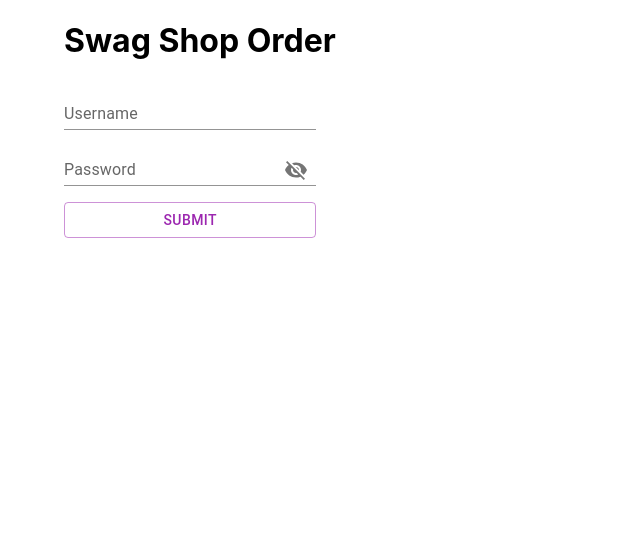
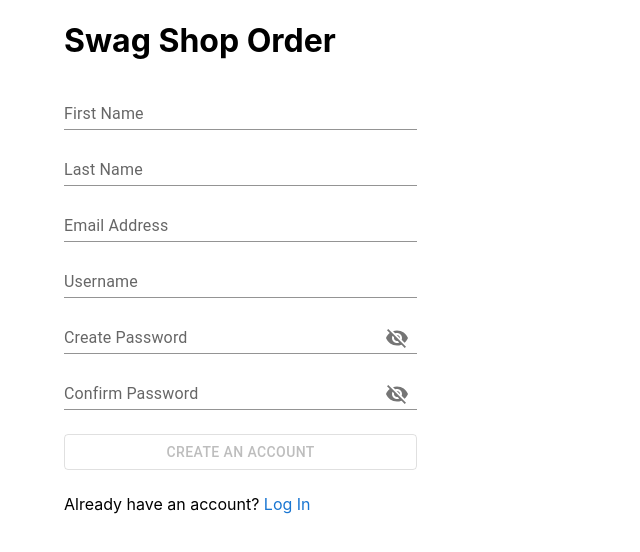
Before and after one commit to minhle2704/swag-order, a React (Create React App) app: page /sign-up in a window 1280 px wide. Before the commit this address led to /login. Shown: the top 552 px of the page, without its empty margins (0-640 px from the left). Built offline with nearby package versions, Linux system fonts and the light colour scheme.

Commit message:
Add sign up page

```diff
--- a/src/App.js
+++ b/src/App.js
@@ -1,5 +1,5 @@
 import React, { useState, useEffect } from "react";
-import { Route, Routes, useNavigate } from "react-router-dom";
+import { Route, Routes, useNavigate, useLocation } from "react-router-dom";
 import Container from "@mui/material/Container";
 
 import MyCart from "./component/SwagManagement/MyCart";
@@ -9,6 +9,7 @@ import SwagCardContainer from "./component/SwagManagement/SwagCardContainer";
 import SwagDialog from "./component/SwagManagement/SwagDialog";
 import Login from "./component/UserManagement/Login";
 import MyOrder from "./component/UserManagement/MyOrder";
+import SignUp from "./component/UserManagement/SignUp";
 
 function App() {
   const [user, setUser] = useState(null);
@@ -17,10 +18,12 @@ function App() {
   const [shouldOpenAddSwagDialog, setShouldOpenAddSwagDialog] = useState(false);
   const [orderData, setOrderData] = useState([]);
 
+  const { pathname } = useLocation();
+
   const navigate = useNavigate();
 
   useEffect(() => {
-    if (!user) {
+    if (!user && pathname !== "/sign-up") {
       navigate("/login");
     }
   }, []);
@@ -90,7 +93,7 @@ function App() {
 
       <Routes>
         <Route path="/login" element={<Login setUser={setUser} />}></Route>
-
+        <Route path="/sign-up" element={<SignUp setUser={setUser} />}></Route>
         <Route
           path="/"
           element={
--- a/src/component/Header.jsx
+++ b/src/component/Header.jsx
@@ -15,7 +15,7 @@ function Header({ text, user, swagOrders, handleClickOpenAddSwagDialog }) {
   return (
     <Stack direction="row" justifyContent="space-between" alignItems="center">
       <h1>{text}</h1>
-      {pathname !== "/login" && (
+      {pathname !== "/login" && pathname !== "/sign-up" && (
         <Stack direction="row" spacing={1} alignItems="center">
           <Button variant="text" onClick={() => navigate("/my-order")}>
             Hello {user?.username}
--- a/src/component/SwagManagement/CheckOut.jsx
+++ b/src/component/SwagManagement/CheckOut.jsx
@@ -14,7 +14,6 @@ import { AdapterDayjs } from "@mui/x-date-pickers/AdapterDayjs";
 function CheckOut({ user, swagOrders, clearSwagOrders, setSwagData }) {
   const [name, setName] = useState("");
   const [phoneNumber, setPhoneNumber] = useState("");
-  const [emailAddress, setEmailAddress] = useState("");
   const [deliveryAddress, setDeliveryAddress] = useState("");
   const [date, setDate] = useState(null);
   const [shouldOpenConfirmOrderDialog, setShouldOpenConfirmOrderDialog] =
@@ -50,14 +49,6 @@ function CheckOut({ user, swagOrders, clearSwagOrders, setSwagData }) {
     setSwagData(data);
   };
 
-  const isEmailAddressValid =
-    !emailAddress ||
-    !!emailAddress.match(/^[a-zA-Z0-9_.+-]+@[a-zA-Z0-9-]+\.[a-zA-Z0-9-]+$/);
-
-  const emailAddressHelperText = isEmailAddressValid
-    ? ""
-    : "Example: example@mail.com";
-
   return (
     <Stack spacing={4} width="50ch">
       <Stack spacing={1} width="50ch">
@@ -75,15 +66,7 @@ function CheckOut({ user, swagOrders, clearSwagOrders, setSwagData }) {
           value={phoneNumber}
           onChange={(event) => setPhoneNumber(event.target.value)}
         />
-        <TextField
-          color="secondary"
-          label="Email Address"
-          variant="standard"
-          value={emailAddress}
-          onChange={(event) => setEmailAddress(event.target.value)}
-          error={!isEmailAddressValid}
-          helperText={emailAddressHelperText}
-        />
+
         <TextField
           color="secondary"
           label="Deliver Address"
--- a/src/component/UserManagement/Login.jsx
+++ b/src/component/UserManagement/Login.jsx
@@ -4,13 +4,11 @@ import TextField from "@mui/material/TextField";
 import Stack from "@mui/material/Stack";
 import Button from "@mui/material/Button";
 import Alert from "@mui/material/Alert";
-import FormControl from "@mui/material/FormControl";
-import Input from "@mui/material/Input";
-import InputLabel from "@mui/material/InputLabel";
 import InputAdornment from "@mui/material/InputAdornment";
 import IconButton from "@mui/material/IconButton";
 import Visibility from "@mui/icons-material/Visibility";
 import VisibilityOff from "@mui/icons-material/VisibilityOff";
+import Link from "@mui/material/Link";
 
 function Login({ setUser }) {
   const [username, setUsername] = useState("");
@@ -58,26 +56,46 @@ function Login({ setUser }) {
           onChange={(event) => setUsername(event.target.value)}
         />
 
-        <FormControl variant="standard">
-          <InputLabel>Password</InputLabel>
-          <Input
-            type={shouldShowPassword ? "text" : "password"}
-            endAdornment={
+        <TextField
+          color="secondary"
+          label="Password"
+          variant="standard"
+          type={shouldShowPassword ? "text" : "password"}
+          InputProps={{
+            endAdornment: (
               <InputAdornment position="end">
                 <IconButton onClick={handleClickShowPassword}>
                   {shouldShowPassword ? <Visibility /> : <VisibilityOff />}
                 </IconButton>
               </InputAdornment>
-            }
-            value={password}
-            onChange={(event) => setPassword(event.target.value)}
-          />
-        </FormControl>
+            ),
+          }}
+          value={password}
+          onChange={(event) => setPassword(event.target.value)}
+        />
       </Stack>
 
-      <Button color="secondary" variant="outlined" onClick={handleUserLogin}>
+      <Button
+        disabled={!username || !password}
+        color="secondary"
+        variant="outlined"
+        onClick={handleUserLogin}
+      >
         Submit
       </Button>
+      <div>
+        Don't have an account?{" "}
+        <Link
+          href="/sign-up"
+          onClick={(event) => {
+            event.preventDefault();
+            navigate("/sign-up");
+          }}
+          underline="hover"
+        >
+          Sign Up
+        </Link>
+      </div>
 
       {hasLoginError && (
         <Alert severity="error">
--- /dev/null
+++ b/src/component/UserManagement/SignUp.jsx
@@ -0,0 +1,172 @@
+import React, { useState } from "react";
+import { useNavigate } from "react-router-dom";
+import TextField from "@mui/material/TextField";
+import Stack from "@mui/material/Stack";
+import Button from "@mui/material/Button";
+import Alert from "@mui/material/Alert";
+import InputAdornment from "@mui/material/InputAdornment";
+import IconButton from "@mui/material/IconButton";
+import Visibility from "@mui/icons-material/Visibility";
+import VisibilityOff from "@mui/icons-material/VisibilityOff";
+import Link from "@mui/material/Link";
+
+function SignUp({ setUser }) {
+  const [firstName, setFirstName] = useState("");
+  const [lastName, setLastName] = useState("");
+  const [email, setEmail] = useState("");
+  const [username, setUsername] = useState("");
+  const [password, setPassword] = useState("");
+  const [confirmPassword, setConfirmPassword] = useState("");
+
+  const [shouldShowPassword, setShouldShowPassword] = useState(false);
+  const [signUpError, setSignUpError] = useState(null);
+
+  const navigate = useNavigate();
+
+  const handleClickShowPassword = () => {
+    setShouldShowPassword(!shouldShowPassword);
+  };
+
+  const handleUserSignUp = async () => {
+    const payload = {
+      firstName,
+      lastName,
+      email,
+      username,
+      password,
+    };
+
+    const response = await fetch("http://localhost:5000/sign-up", {
+      method: "POST",
+      headers: {
+        "Content-Type": "application/json",
+      },
+      body: JSON.stringify(payload),
+    });
+
+    if (response.ok) {
+      const { role, id, orders } = await response.json();
+      setUser({ username, role, id, orders });
+      navigate("/");
+    } else {
+      const error = await response.text();
+      setSignUpError(error);
+    }
+  };
+
+  const isPasswordMatch = password === confirmPassword;
+  const passwordHelperText = isPasswordMatch ? "" : "Password does not match";
+
+  const isEmailAddressValid =
+    !email || !!email.match(/^[a-zA-Z0-9_.+-]+@[a-zA-Z0-9-]+\.[a-zA-Z0-9-]+$/);
+  const emailAddressHelperText = isEmailAddressValid
+    ? ""
+    : "Example: example@mail.com";
+
+  return (
+    <Stack spacing={3} width="35ch">
+      <Stack spacing={1}>
+        <TextField
+          color="secondary"
+          label="First Name"
+          variant="standard"
+          value={firstName}
+          onChange={(event) => setFirstName(event.target.value)}
+        />
+
+        <TextField
+          color="secondary"
+          label="Last Name"
+          variant="standard"
+          value={lastName}
+          onChange={(event) => setLastName(event.target.value)}
+        />
+
+        <TextField
+          color="secondary"
+          label="Email Address"
+          variant="standard"
+          value={email}
+          onChange={(event) => setEmail(event.target.value)}
+          error={!isEmailAddressValid}
+          helperText={emailAddressHelperText}
+        />
+
+        <TextField
+          color="secondary"
+          label="Username"
+          variant="standard"
+          value={username}
+          onChange={(event) => setUsername(event.target.value)}
+        />
+
+        <TextField
+          color="secondary"
+          label="Create Password"
+          variant="standard"
+          type={shouldShowPassword ? "text" : "password"}
+          InputProps={{
+            endAdornment: (
+              <InputAdornment position="end">
+                <IconButton onClick={handleClickShowPassword}>
+                  {shouldShowPassword ? <Visibility /> : <VisibilityOff />}
+                </IconButton>
+              </InputAdornment>
+            ),
+          }}
+          value={password}
+          onChange={(event) => setPassword(event.target.value)}
+        />
+
+        <TextField
+          color="secondary"
+          label="Confirm Password"
+          variant="standard"
+          type={shouldShowPassword ? "text" : "password"}
+          InputProps={{
+            endAdornment: (
+              <InputAdornment position="end">
+                <IconButton onClick={handleClickShowPassword}>
+                  {shouldShowPassword ? <Visibility /> : <VisibilityOff />}
+                </IconButton>
+              </InputAdornment>
+            ),
+          }}
+          value={confirmPassword}
+          onChange={(event) => setConfirmPassword(event.target.value)}
+          error={!isPasswordMatch}
+          helperText={passwordHelperText}
+        />
+      </Stack>
+
+      <Button
+        disabled={
+          !username || !password || !email || password !== confirmPassword
+        }
+        color="secondary"
+        variant="outlined"
+        onClick={handleUserSignUp}
+      >
+        Create an Account
+      </Button>
+
+      <div>
+        Already have an account?{" "}
+        <Link
+          href="/login"
+          onClick={(event) => {
+            event.preventDefault();
+            navigate("/login");
+          }}
+          underline="hover"
+        >
+          Log In
+        </Link>
+      </div>
+
+      {signUpError && <Alert severity="error">{signUpError}</Alert>}
+    </Stack>
+  );
+}
+
+export default SignUp;
```
